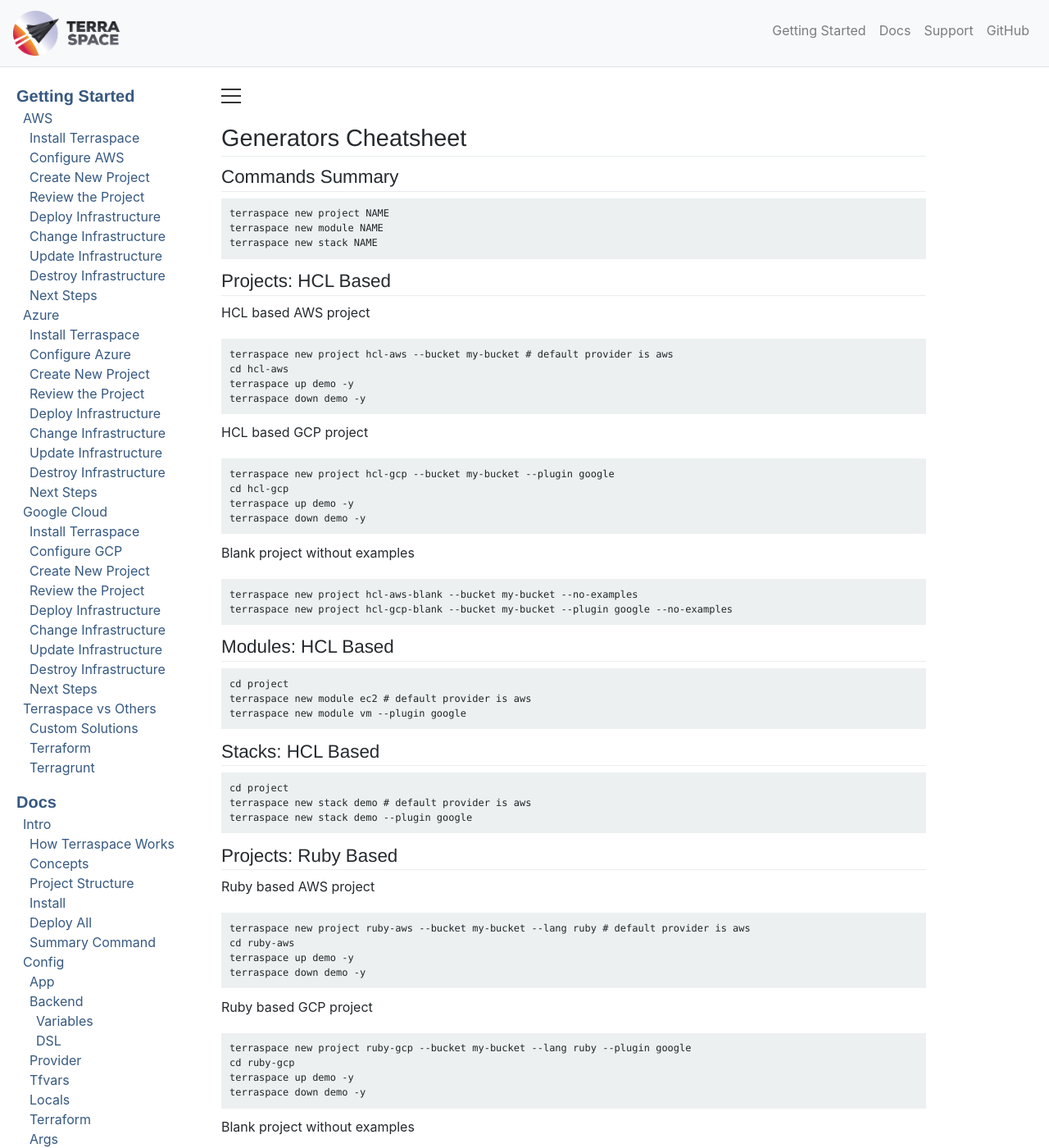
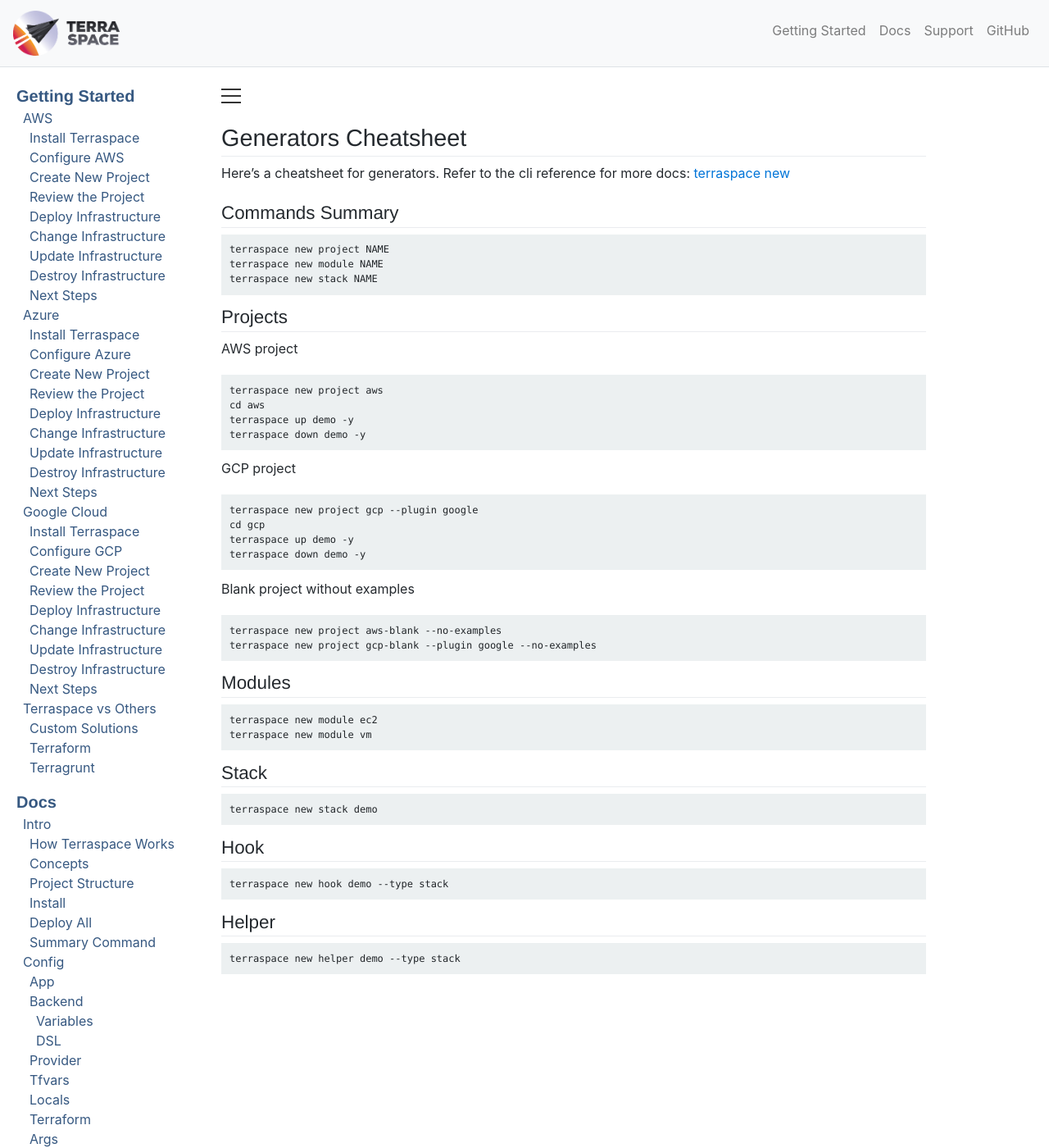
Before and after one commit to boltops-tools/terraspace-docs, a Jekyll site: the page built from _docs/generators/cheatsheet.md, in a window 1280 px wide and 1400 px high. Shown: the whole window at 82% size. Built offline with Jekyll 4.4.1, drawn with Linux system fonts in a browser that asks for light colours; a script that is not in the unit is left out; some of the changed text lies outside the part shown.

Commit message:
improve generator docs

```diff
--- a/_docs/generators/cheatsheet.md
+++ b/_docs/generators/cheatsheet.md
@@ -1,6 +1,8 @@
 ---
 title: Generators Cheatsheet
 ---
+
+Here's a cheatsheet for generators. Refer to the cli reference for more docs: [terraspace new]({% link _reference/terraspace-new.md %})
 
 ## Commands Summary
 
@@ -8,69 +10,40 @@
     terraspace new module NAME
     terraspace new stack NAME
 
-## Projects: HCL Based
+## Projects
 
-HCL based AWS project
+AWS project
 
-    terraspace new project hcl-aws --bucket my-bucket # default provider is aws
-    cd hcl-aws
+    terraspace new project aws
+    cd aws
     terraspace up demo -y
     terraspace down demo -y
 
-HCL based GCP project
+GCP project
 
-    terraspace new project hcl-gcp --bucket my-bucket --plugin google
-    cd hcl-gcp
+    terraspace new project gcp --plugin google
+    cd gcp
     terraspace up demo -y
     terraspace down demo -y
 
 Blank project without examples
 
-    terraspace new project hcl-aws-blank --bucket my-bucket --no-examples
-    terraspace new project hcl-gcp-blank --bucket my-bucket --plugin google --no-examples
+    terraspace new project aws-blank --no-examples
+    terraspace new project gcp-blank --plugin google --no-examples
 
-## Modules: HCL Based
+## Modules
 
-    cd project
-    terraspace new module ec2 # default provider is aws
-    terraspace new module vm --plugin google
+    terraspace new module ec2
+    terraspace new module vm
 
-## Stacks: HCL Based
+## Stack
 
-    cd project
-    terraspace new stack demo # default provider is aws
-    terraspace new stack demo --plugin google
+    terraspace new stack demo
 
-## Projects: Ruby Based
+## Hook
 
-Ruby based AWS project
+    terraspace new hook demo --type stack
 
-    terraspace new project ruby-aws --bucket my-bucket --lang ruby # default provider is aws
-    cd ruby-aws
-    terraspace up demo -y
-    terraspace down demo -y
+## Helper
 
-Ruby based GCP project
-
-
-    terraspace new project ruby-gcp --bucket my-bucket --lang ruby --plugin google
-    cd ruby-gcp
-    terraspace up demo -y
-    terraspace down demo -y
-
-Blank project without examples
-
-    terraspace new project ruby-aws-blank --bucket my-bucket --lang ruby --no-examples
-    terraspace new project ruby-gcp-blank --bucket my-bucket --lang ruby --plugin google --no-examples
-
-## Modules: Ruby Based
-
-    cd project
-    terraspace new module ec2 --lang ruby # default provider is aws
-    terraspace new module vm --lang ruby --plugin google
-
-## Stacks: Ruby Based
-
-    cd project
-    terraspace new stack demo --lang ruby # default provider is aws
-    terraspace new stack demo --lang ruby --plugin google
+    terraspace new helper demo --type stack
```
Also changed, not shown: _docs/generators.md (+6 -4 lines), _docs/generators/cheatsheet/ruby.md (added, +39 -0 lines), _docs/helpers/custom/generator.md (+27 -0 lines), _docs/patterns/multiple-envs.md (added, +29 -0 lines), _includes/intro/features.md (+3 -2 lines), _includes/learn/next-steps.md (+10 -2 lines).
